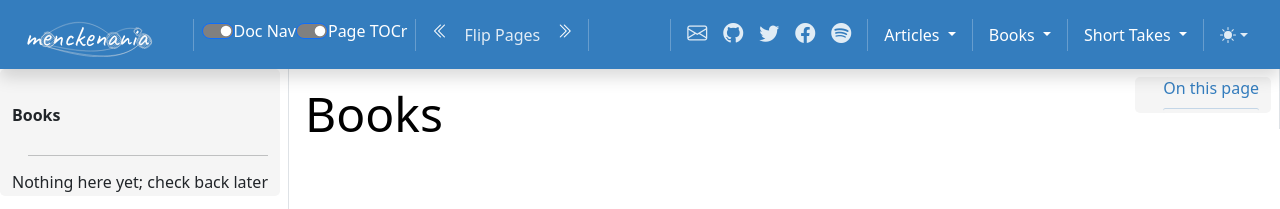
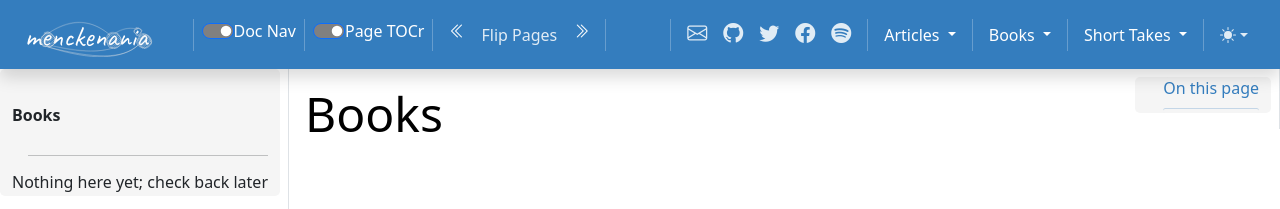
Before and after one commit to menckend/alpha, a Jekyll site: the page built from pages/2/2.md, in a window 1280 px wide. Shown: the top 209 px of the page. Built offline with Jekyll 4.4.1, drawn with Linux system fonts in a browser that asks for light colours.

Commit message:
Update in-page-nav-buttons.html

```diff
--- a/_includes/in-page-nav-buttons.html
+++ b/_includes/in-page-nav-buttons.html
@@ -102,7 +102,12 @@
         <input class="form-check-input menck-tn-toggle-control" type="checkbox" id="MenckSidebarToggle" data-bs-target="#MenckSidebar" data-target="#MenckSidebar" data-bs-toggle="collapse" style="background-color:grey;">
         <label class="form-check-label menck-tn-toggle-label" for="MenckSidebarToggle" style="color:white;"> Doc Nav</label>
       </div>
-    </li>
+      <li class="nav-item py-2 py-lg-1 col-12 col-lg-auto">
+        <div class="vr d-none d-lg-flex h-100 mx-lg-2 menck-topnav-text-color">
+          </div>
+        <hr class="d-lg-none my-2 menck-topnav-text-color">
+      </li>
+      </li>
       <li class="nav-item py-2 py-lg-1 col-12 col-lg-auto">
         <div class="form-check form-switch d-flex align-self-center">
         <input class="form-check-input menck-tn-toggle-control" type="checkbox" id="MenckRightbarToggle" data-bs-target="#MenckRightbar" data-target="#MenckRightbar" data-bs-toggle="collapse" style="background-color:grey;">
```
